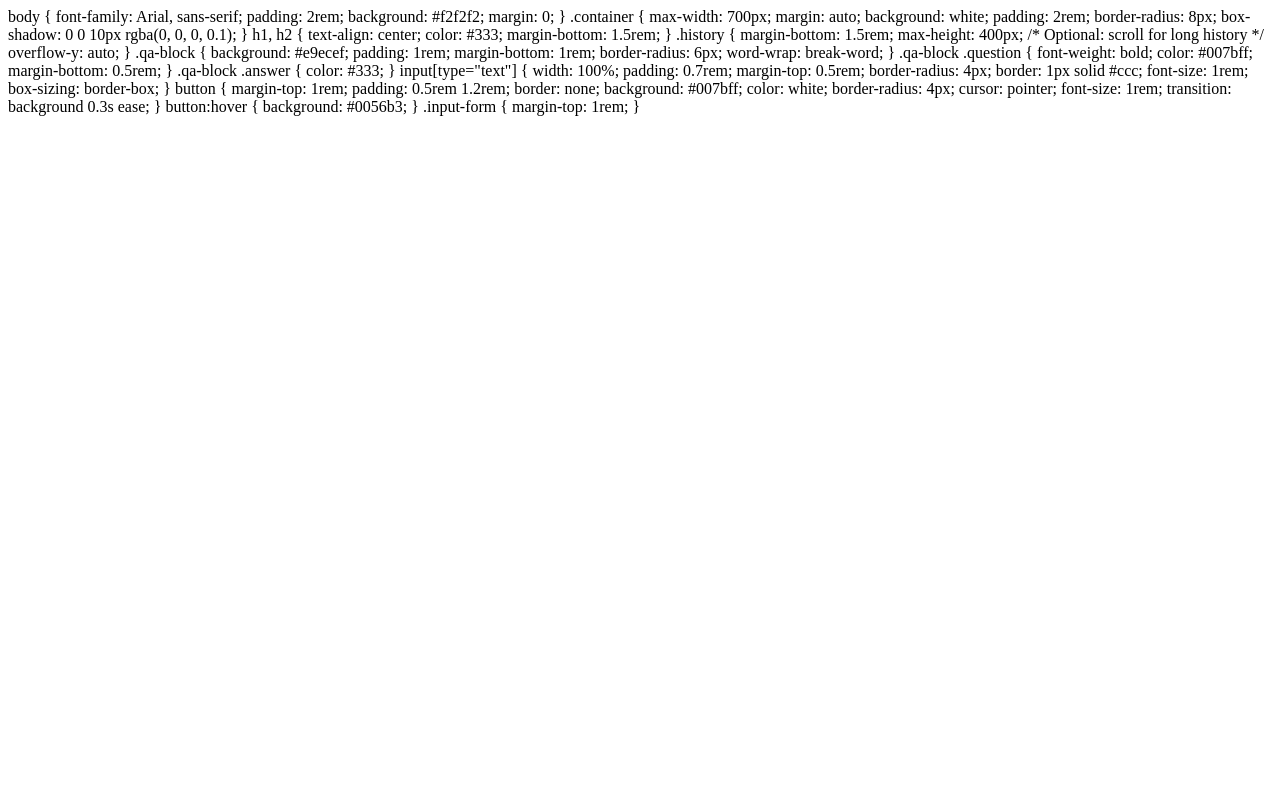
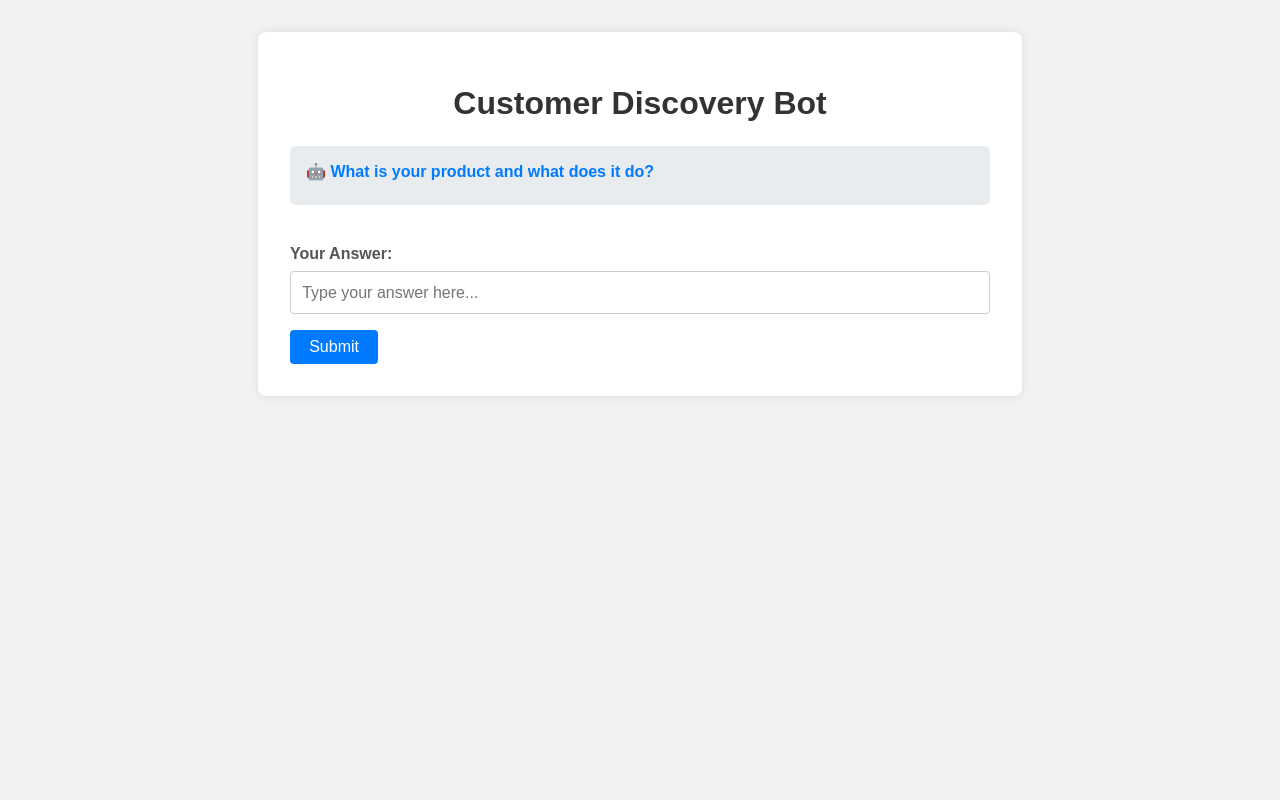
Before and after one commit to PriyanshCooks/testBot, a Flask app: page / in a window 1280 px wide. Run offline with Flask 3, Linux system fonts and the light colour scheme.

Commit message:
Your commit message here

```diff
--- a/static/style.css
+++ b/static/style.css
@@ -2,6 +2,7 @@ body {
     font-family: Arial, sans-serif;
     padding: 2rem;
     background: #f2f2f2;
+    margin: 0;
   }
 
   .container {
@@ -13,8 +14,16 @@ body {
     box-shadow: 0 0 10px rgba(0, 0, 0, 0.1);
   }
 
+  h1 {
+    text-align: center;
+    color: #333;
+    margin-bottom: 1.5rem;
+  }
+
   .history {
-    margin-bottom: 1rem;
+    margin-bottom: 1.5rem;
+    max-height: 400px;
+    overflow-y: auto;
   }
 
   .qa-block {
@@ -22,6 +31,26 @@ body {
     padding: 1rem;
     margin-bottom: 1rem;
     border-radius: 6px;
+    word-wrap: break-word;
+  }
+
+  .qa-block .question {
+    font-weight: bold;
+    color: #007bff;
+    margin-bottom: 0.5rem;
+  }
+
+  .qa-block .answer {
+    color: #333;
+  }
+
+  .input-form {
+    margin-top: 1rem;
+  }
+
+  .input-form label {
+    font-weight: bold;
+    color: #555;
   }
 
   input[type="text"] {
@@ -30,7 +59,10 @@ input[type="text"] {
     margin-top: 0.5rem;
     border-radius: 4px;
     border: 1px solid #ccc;
+    font-size: 1rem;
+    box-sizing: border-box;
   }
+
   button {
     margin-top: 1rem;
     padding: 0.5rem 1.2rem;
@@ -39,4 +71,10 @@ button {
     color: white;
     border-radius: 4px;
     cursor: pointer;
+    font-size: 1rem;
+    transition: background 0.3s ease;
   }
+
+  button:hover {
+    background: #0056b3;
+  }
--- a/templates/index.html
+++ b/templates/index.html
@@ -1,75 +1,32 @@
-body {
-    font-family: Arial, sans-serif;
-    padding: 2rem;
-    background: #f2f2f2;
-    margin: 0;
-}
+<!DOCTYPE html>
+<html lang="en">
+<head>
+  <meta charset="UTF-8" />
+  <meta name="viewport" content="width=device-width, initial-scale=1.0" />
+  <title>Customer Discovery Bot</title>
+  <link rel="stylesheet" href="{{ url_for('static', filename='style.css') }}">
+</head>
+<body>
+  <div class="container">
+    <h1>Customer Discovery Bot</h1>
 
-.container {
-    max-width: 700px;
-    margin: auto;
-    background: white;
-    padding: 2rem;
-    border-radius: 8px;
-    box-shadow: 0 0 10px rgba(0, 0, 0, 0.1);
-}
+    <div class="history">
+      {% for item in qa_log %}
+        <div class="qa-block">
+          {% if item.role == "assistant" %}
+            <div class="question">🤖 {{ item.question }}</div>
+          {% elif item.role == "user" %}
+            <div class="answer">🧑 {{ item.answer }}</div>
+          {% endif %}
+        </div>
+      {% endfor %}
+    </div>
 
-h1, h2 {
-    text-align: center;
-    color: #333;
-    margin-bottom: 1.5rem;
-}
-
-.history {
-    margin-bottom: 1.5rem;
-    max-height: 400px; /* Optional: scroll for long history */
-    overflow-y: auto;
-}
-
-.qa-block {
-    background: #e9ecef;
-    padding: 1rem;
-    margin-bottom: 1rem;
-    border-radius: 6px;
-    word-wrap: break-word;
-}
-
-.qa-block .question {
-    font-weight: bold;
-    color: #007bff;
-    margin-bottom: 0.5rem;
-}
-
-.qa-block .answer {
-    color: #333;
-}
-
-input[type="text"] {
-    width: 100%;
-    padding: 0.7rem;
-    margin-top: 0.5rem;
-    border-radius: 4px;
-    border: 1px solid #ccc;
-    font-size: 1rem;
-    box-sizing: border-box;
-}
-
-button {
-    margin-top: 1rem;
-    padding: 0.5rem 1.2rem;
-    border: none;
-    background: #007bff;
-    color: white;
-    border-radius: 4px;
-    cursor: pointer;
-    font-size: 1rem;
-    transition: background 0.3s ease;
-}
-
-button:hover {
-    background: #0056b3;
-}
-
-.input-form {
-    margin-top: 1rem;
-}
+    <form method="POST" class="input-form">
+      <label for="answer">Your Answer:</label>
+      <input type="text" name="answer" id="answer" placeholder="Type your answer here..." required />
+      <button type="submit">Submit</button>
+    </form>
+  </div>
+</body>
+</html>
```
Lines whose indentation alone changed are shown as unchanged.
